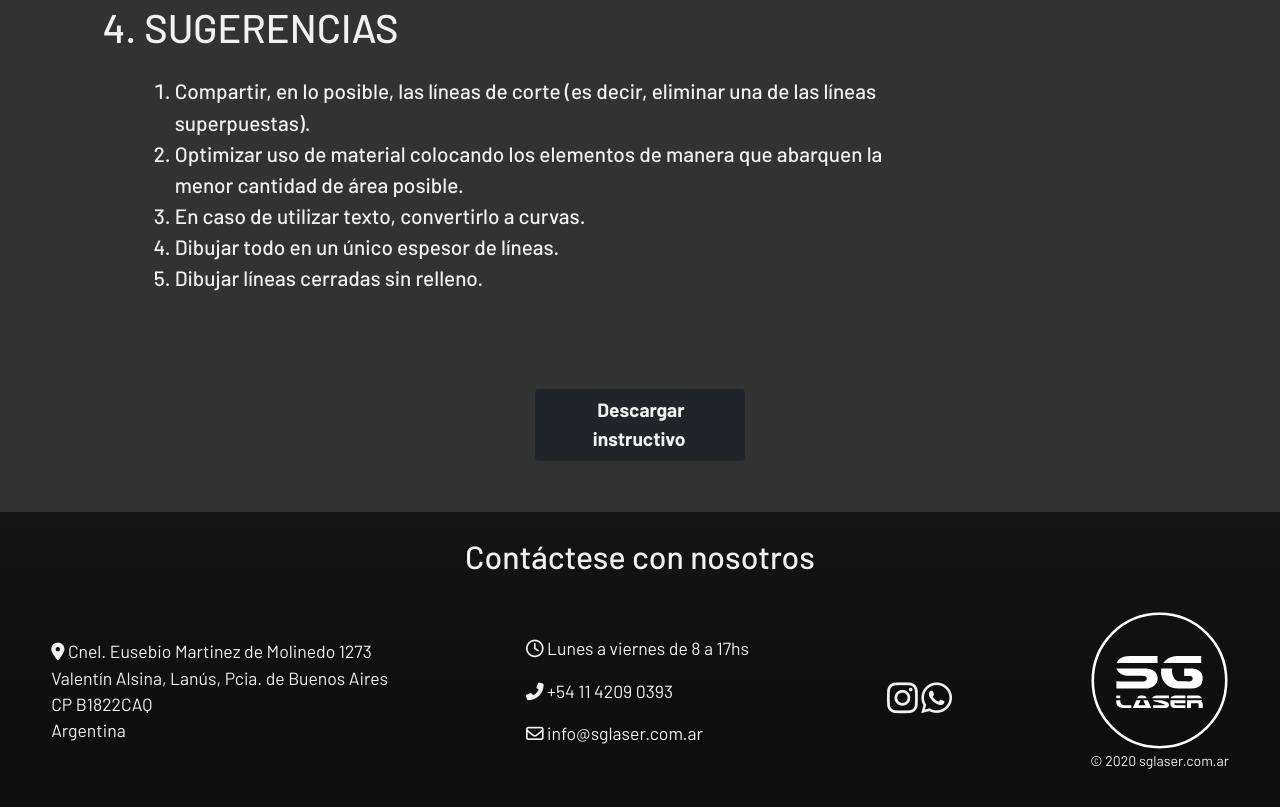
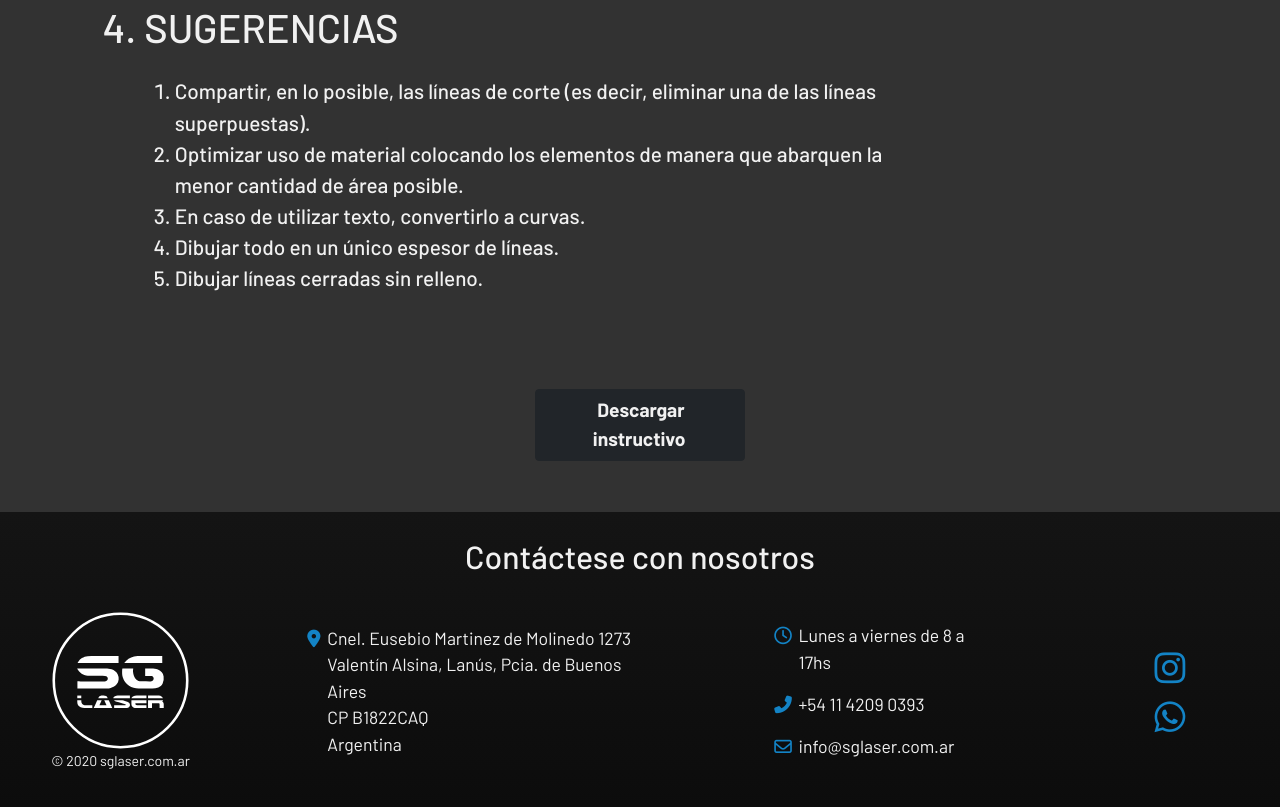
Before and after one commit to manueljseg/SG-LASER, a website: page archivos.html in a window 1280 px wide. Shown: the part 1627-2434 px from the top of the page. Drawn offline with nearby package versions, Linux system fonts and the light colour scheme.

Commit message:
Changes made to the footer section regarding icon colors and visuals

```diff
--- a/archivos.html
+++ b/archivos.html
@@ -148,9 +148,13 @@
             <h2>Contáctese con nosotros</h2>
         </a>
         <section class="footer__info">
+            <div class="footer__info__brand">
+                <img src="images/logo_sglaser_circular_blanco.svg" alt="logo sglaser circular">
+                <p>© 2020 sglaser.com.ar</p>
+            </div>
             <div class="footer__info__dir">
+                <i class="fas fa-map-marker-alt"></i>
                 <p>
-                    <i class="fas fa-map-marker-alt"></i>
                     Cnel. Eusebio Martinez de Molinedo 1273 <br>
                     Valentín Alsina, Lanús, Pcia. de Buenos Aires <br>
                     CP B1822CAQ <br>
@@ -158,18 +162,18 @@
                 </p>
             </div>
             <div class="footer__info__contact">
-                <p>
+                <div>
                     <i class="far fa-clock"></i>
-                    Lunes a viernes de 8 a 17hs
-                </p>
-                <p>
+                    <p>Lunes a viernes de 8 a 17hs</p>
+                </div>
+                <div>
                     <i class="fas fa-phone-alt"></i>
-                    +54 11 4209 0393
-                </p>
-                <p>
+                    <p>+54 11 4209 0393</p>
+                </div>
+                <div>
                     <i class="far fa-envelope"></i>
-                    info@sglaser.com.ar
-                </p>
+                    <p>info@sglaser.com.ar</p>
+                </div>
             </div>
             <div class="footer__info__social">
                 <a href="https://www.instagram.com/sg.laser/">
@@ -179,10 +183,6 @@
                     <i class="fab fa-whatsapp fa-2x"></i>
                 </a>
             </div>
-            <div class="footer__info__brand">
-                <img src="images/logo_sglaser_circular_blanco.svg" alt="logo sglaser circular">
-                <p>© 2020 sglaser.com.ar</p>
-            </div>
         </section>
     </footer>
 
--- a/scss/components/_footer.scss
+++ b/scss/components/_footer.scss
@@ -26,7 +26,11 @@
         justify-content: space-between;
         align-items: center;
         margin-bottom: 6%;
-        font-size: 110%;
+        font-size: $font-size-normal+10;
+
+        i{
+            color: $color-celeste;
+        }
 
         &__brand{
             display: flex;
@@ -41,18 +45,39 @@
                 font-size: $font-size-SM;
             }
         }
-    }
 
-    /* OJO: revisar clase en HTML */
+        &__dir{
+            display: flex;
+            flex-direction: row;
+            align-items: baseline;
 
-    &__social{
-        width: 10%;
-        display: flex;
-        justify-content: space-evenly;
-        align-items: center;
+            i{
+                margin-right: 2%;
+            }
+        }
 
-        i{
-            color: $color-blanco;
+        &__contact{
+
+            div{
+                display: flex;
+                flex-direction: row;
+                align-items: baseline;
+
+                i{
+                    margin-right: 3%;
+                }
+            }
+        }
+
+        &__social{
+            width: 10%;
+            display: flex;
+            flex-direction: column;
+            align-items: center;
+
+            a{
+                margin-bottom: 10%;
+            }
         }
     }
 }
```
Also changed, not shown: contacto.html (+14 -14 lines), index.html (+10 -10 lines), productos.html (+14 -14 lines), servicios.html (+14 -14 lines), css/main.css.
